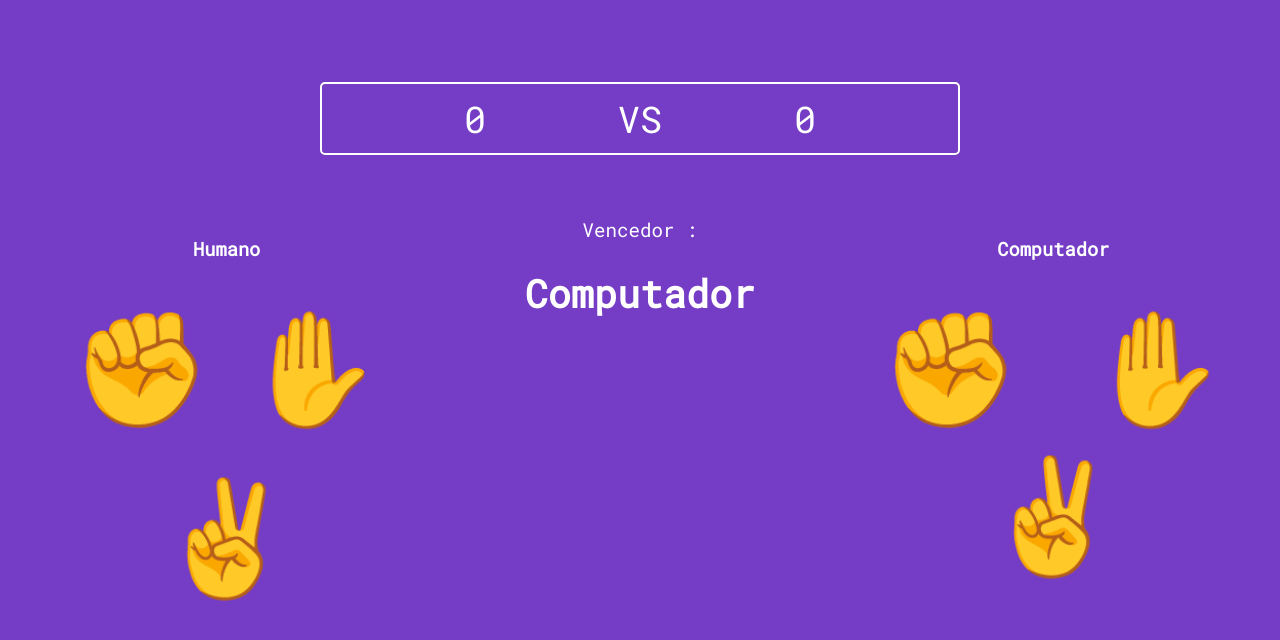
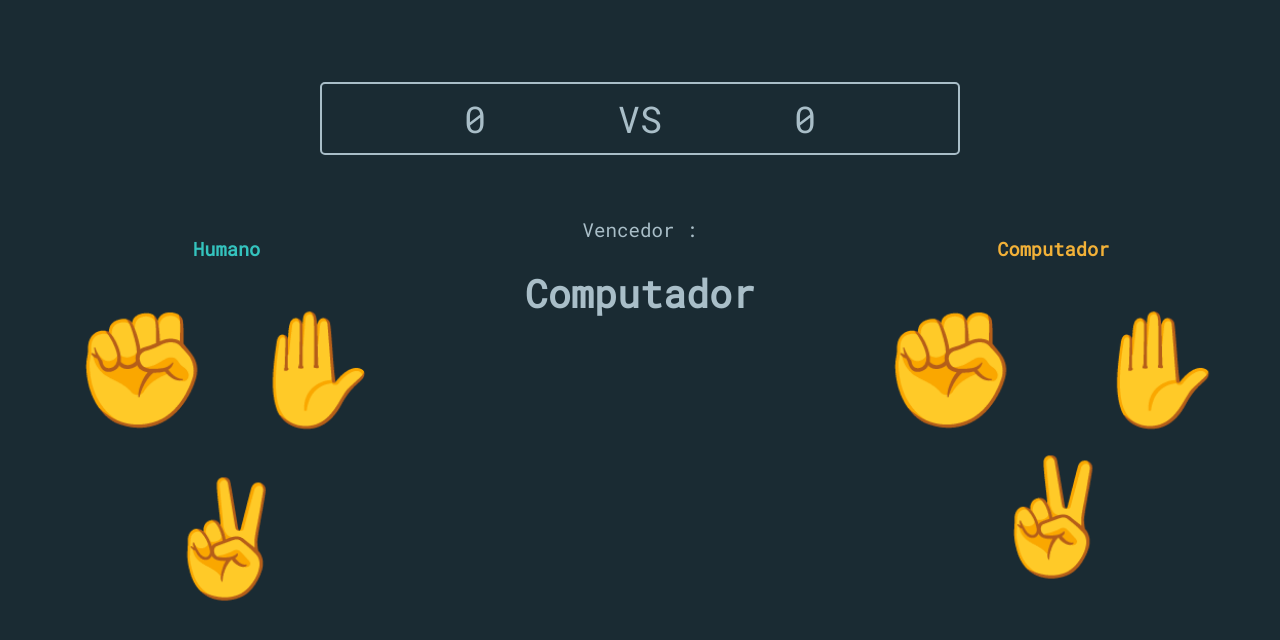
Before and after one commit to JHenrique-m/Jokenpo, a plain HTML site: page index.html in a window 1280 px wide. Drawn offline with Linux system fonts and the light colour scheme.

Commit message:
nova versão

```diff
--- a/style.css
+++ b/style.css
@@ -1,8 +1,11 @@
 @import url('https://fonts.googleapis.com/css2?family=Roboto+Mono&display=swap');
 
+:root {
+  --color: #a9bec8;
+}
 * {
   box-sizing: border-box;
-  color: #fff;
+  color: var(--color);
   font-family: 'Roboto Mono', monospace;
 }
 body {
@@ -12,13 +15,13 @@ body {
   justify-content: center;
   align-items: center;
   height: 100vh;
-  background-color: #753dc6;
+  background-color: #1a2b33;
 }
 .scoreboard {
   font-size: 2.3em;
   padding: 10px;
   display: flex;
-  border: 2px solid #fff;
+  border: 2px solid var(--color);
   border-radius: 5px;
   margin-bottom: 10px;
   margin-top: -5rem;
@@ -47,7 +50,12 @@ body {
   flex-direction: column;
   align-items: center;
 }
-
+.Playercontent h3 {
+  color: #34c3be;
+}
+.Computercontent h3 {
+  color: #f2b138;
+}
 .Playercontent > div {
   display: flex;
   justify-content: center;
@@ -64,9 +72,10 @@ body {
 .optPlayer:hover {
   cursor: pointer;
 }
-.optPlayer:active {
-  background-color: #6736ae;
-  border-radius: 15px;
+.optPlayer:active,
+.optPlayer:hover {
+  transform: scale(1.3);
+  transition: 0.3s;
 }
 
 /*=======================================================*/
```
Also changed, not shown: favicon.png.
